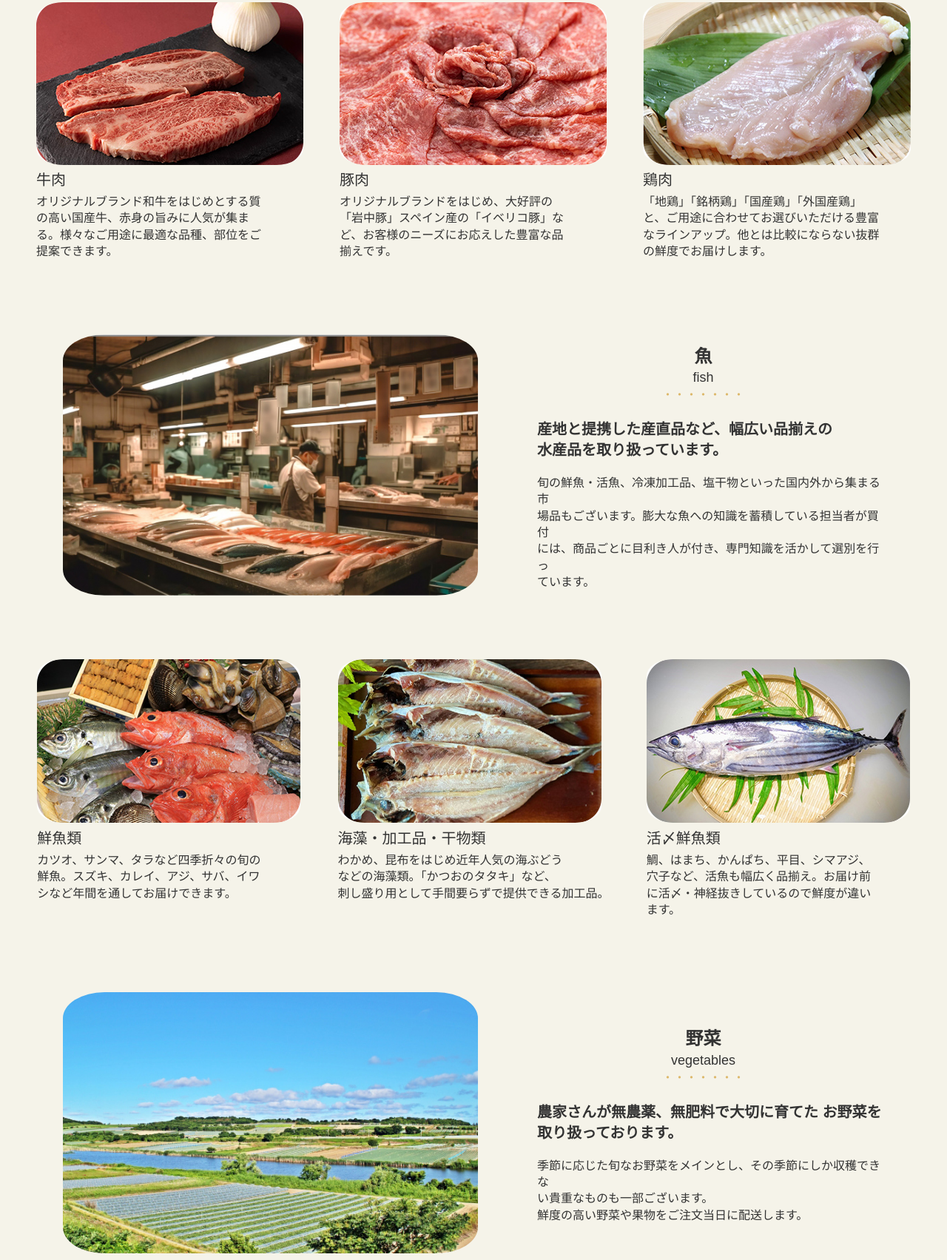
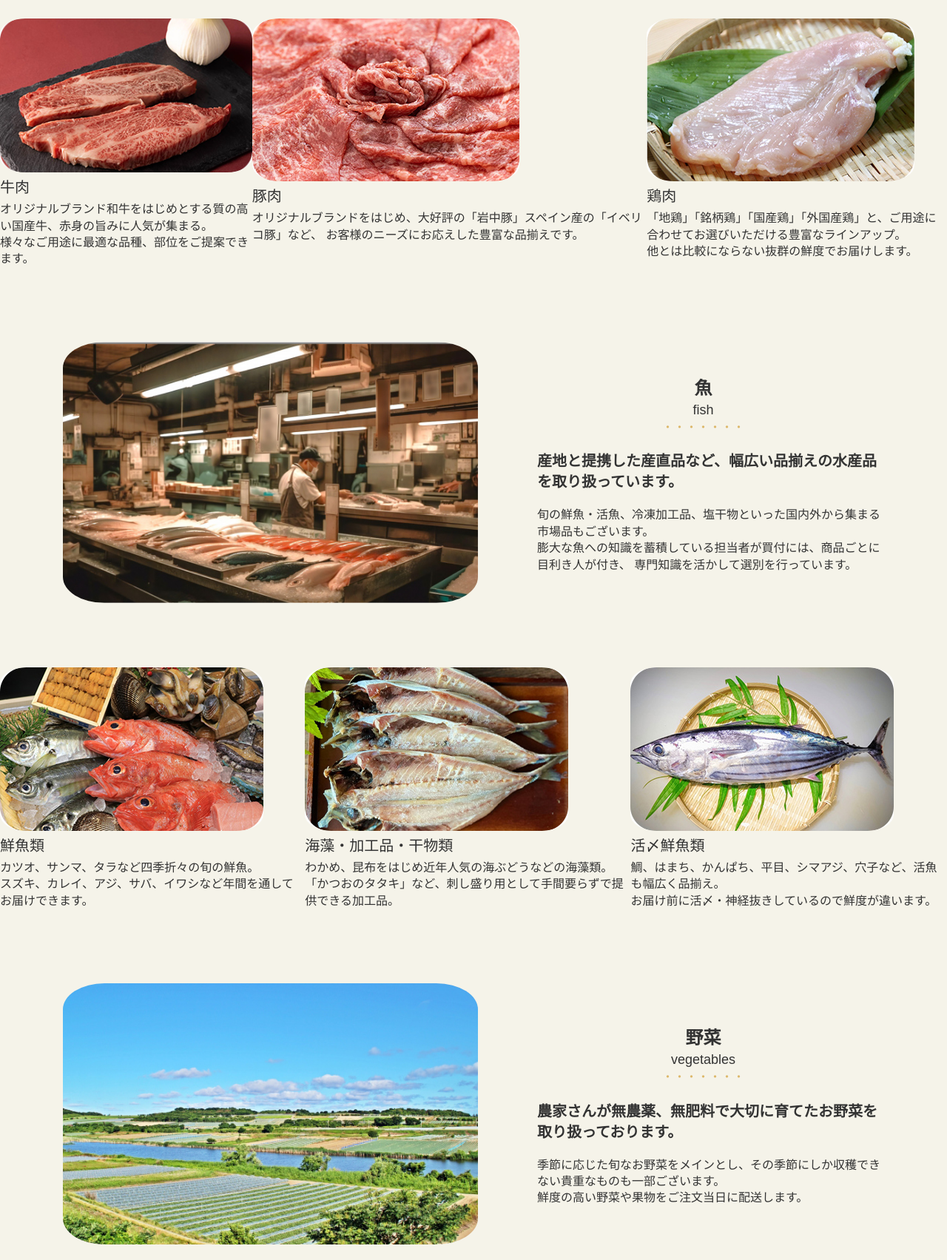
Before and after one commit to miki-yoshida0803/github.io, a plain HTML site: page product.html in a window 1280 px wide. Shown: the part 1466-3169 px from the top of the page at 74% size. Drawn offline with nearby package versions, Linux system fonts and the light colour scheme; a script that the page names is missing; a web font is replaced by a local one.

Commit message:
Update product.html

```diff
--- a/product.html
+++ b/product.html
@@ -72,8 +72,11 @@
     </header>
 
       <div class="mv_beef">
-        <img src="images/product.jpg" alt="牛肉ブロックの写真">
+        <img src="images/product.jpg" alt="肉ブロックの写真">
+
+        <div class="nami"><img src="images/slide_nami.svg"></div>
       </div>
+
       <p class="mv_head"><span>商品紹介</span></p>
 
   </section>
@@ -96,11 +99,10 @@
        <div class="text_meat">
         <p class="ttl_meat">品質・鮮度に優れた食材を使いやすく</p>
          <p class="dp_meat">
-          食肉・食品卸として、『安全』『品質』『鮮度』を追求した厳<br>
-          選食材を飲食店をはじめ、介護施設・病院・学校・幼稚園・ホ<br>
-          テル等へ毎日お届けしています。<br>
-          食肉の特殊加工や、1,000円からの小口で配送するなど、お客<br>
-          様の手間やコストを軽減する多様なご要望に、柔軟に対応します。
+          食肉・食品卸として、『安全』『品質』『鮮度』を追求した厳選食材を飲食店をはじめ、
+          介護施設・病院・学校・幼稚園・ホテル等へ毎日お届けしています。<br>
+          食肉の特殊加工や、1,000円からの小口で配送するなど、
+          お客様の間やコストを軽減する多様なご要望に、柔軟に対応します。
          </p>
        </div>
     </div>
@@ -114,10 +116,8 @@
       </div>
 
     <h4>牛肉</h4>
-    <p>オリジナルブランド和牛をはじめとする質<br>
-      の高い国産牛、赤身の旨みに人気が集ま<br>
-      る。様々なご用途に最適な品種、部位をご<br>
-      提案できます。</p>
+    <p>オリジナルブランド和牛をはじめとする質の高い国産牛、赤身の旨みに人気が集まる。
+      <br>様々なご用途に最適な品種、部位をご提案できます。</p>
 
     </div>
     <div class="block">
@@ -125,10 +125,8 @@
         <img src="images/pork.jpg" alt="豚肉の写真">
       </div>
       <h4>豚肉</h4>
-      <p>オリジナルブランドをはじめ、大好評の<br>
-        「岩中豚」スペイン産の「イベリコ豚」な<br>
-        ど、お客様のニーズにお応えした豊富な品<br>
-        揃えです。</p>
+      <p>オリジナルブランドをはじめ、大好評の「岩中豚」スペイン産の「イベリコ豚」など、
+        お客様のニーズにお応えした豊富な品揃えです。</p>
     </div>
 
     <div class="block">
@@ -136,10 +134,8 @@
          <img src="images/chikin.jpg" alt="鶏肉の写真">
        </div>
        <h4>鶏肉</h4>
-       <p>「地鶏」「銘柄鶏」「国産鶏」「外国産鶏」<br>
-        と、ご用途に合わせてお選びいただける豊富<br>
-        なラインアップ。他とは比較にならない抜群<br>
-        の鮮度でお届けします。</p>
+       <p>「地鶏」「銘柄鶏」「国産鶏」「外国産鶏」と、ご用途に合わせてお選びいただける豊富なラインアップ。
+        <br>他とは比較にならない抜群の鮮度でお届けします。</p>
 
       </div>
   </div>
@@ -162,13 +158,11 @@
 
 
       <div class="text_fish">
-        <p class="ttl_fish">産地と提携した産直品など、幅広い品揃えの<br>
-          水産品を取り扱っています。</p>
+        <p class="ttl_fish">産地と提携した産直品など、幅広い品揃えの水産品を取り扱っています。</p>
          <p class="dp_fish">
-          旬の鮮魚・活魚、冷凍加工品、塩干物といった国内外から集まる市<br>
-          場品もございます。膨大な魚への知識を蓄積している担当者が買付<br>
-          には、商品ごとに目利き人が付き、専門知識を活かして選別を行っ<br>
-          ています。
+          旬の鮮魚・活魚、冷凍加工品、塩干物といった国内外から集まる市場品もございます。
+          <br>膨大な魚への知識を蓄積している担当者が買付には、商品ごとに目利き人が付き、
+          専門知識を活かして選別を行っています。
          </p>
       </div>
     </div>
@@ -183,9 +177,8 @@
     </div>
 
     <h4>鮮魚類</h4>
-    <p>カツオ、サンマ、タラなど四季折々の旬の<br>
-      鮮魚。スズキ、カレイ、アジ、サバ、イワ<br>
-      シなど年間を通してお届けできます。</p>
+    <p>カツオ、サンマ、タラなど四季折々の旬の鮮魚。
+      <br>スズキ、カレイ、アジ、サバ、イワシなど年間を通してお届けできます。</p>
 
     </div>
     <div class="block">
@@ -193,9 +186,8 @@
         <img src="images/fish2.jpg" alt="干物の写真">
       </div>
       <h4>海藻・加工品・干物類</h4>
-      <p>わかめ、昆布をはじめ近年人気の海ぶどう<br>
-        などの海藻類。「かつおのタタキ」など、<br>
-        刺し盛り用として手間要らずで提供できる加工品。</p>
+      <p>わかめ、昆布をはじめ近年人気の海ぶどうなどの海藻類。
+        <br>「かつおのタタキ」など、刺し盛り用として手間要らずで提供できる加工品。</p>
     </div>
 
     <div class="block">
@@ -203,10 +195,8 @@
          <img src="images/fish3.jpg" alt="かんぱちの写真">
        </div>
        <h4>活〆鮮魚類</h4>
-       <p>鯛、はまち、かんぱち、平目、シマアジ、<br>
-        穴子など、活魚も幅広く品揃え。お届け前<br>
-        に活〆・神経抜きしているので鮮度が違い<br>
-        ます。</p>
+       <p>鯛、はまち、かんぱち、平目、シマアジ、穴子など、活魚も幅広く品揃え。
+        <br>お届け前に活〆・神経抜きしているので鮮度が違います。</p>
 
       </div>
   </div>
@@ -231,11 +221,9 @@
 
 
       <div class="text_vege">
-        <p class="ttl_vege">農家さんが無農薬、無肥料で大切に育てた
-          お野菜を取り扱っております。</p>
+        <p class="ttl_vege">農家さんが無農薬、無肥料で大切に育てたお野菜を取り扱っております。</p>
          <p class="dp_fish">
-          季節に応じた旬なお野菜をメインとし、その季節にしか収穫できな<br>
-          い貴重なものも一部ございます。<br>
+          季節に応じた旬なお野菜をメインとし、その季節にしか収穫できない貴重なものも一部ございます。<br>
           鮮度の高い野菜や果物をご注文当日に配送します。
          </p>
       </div>
```
